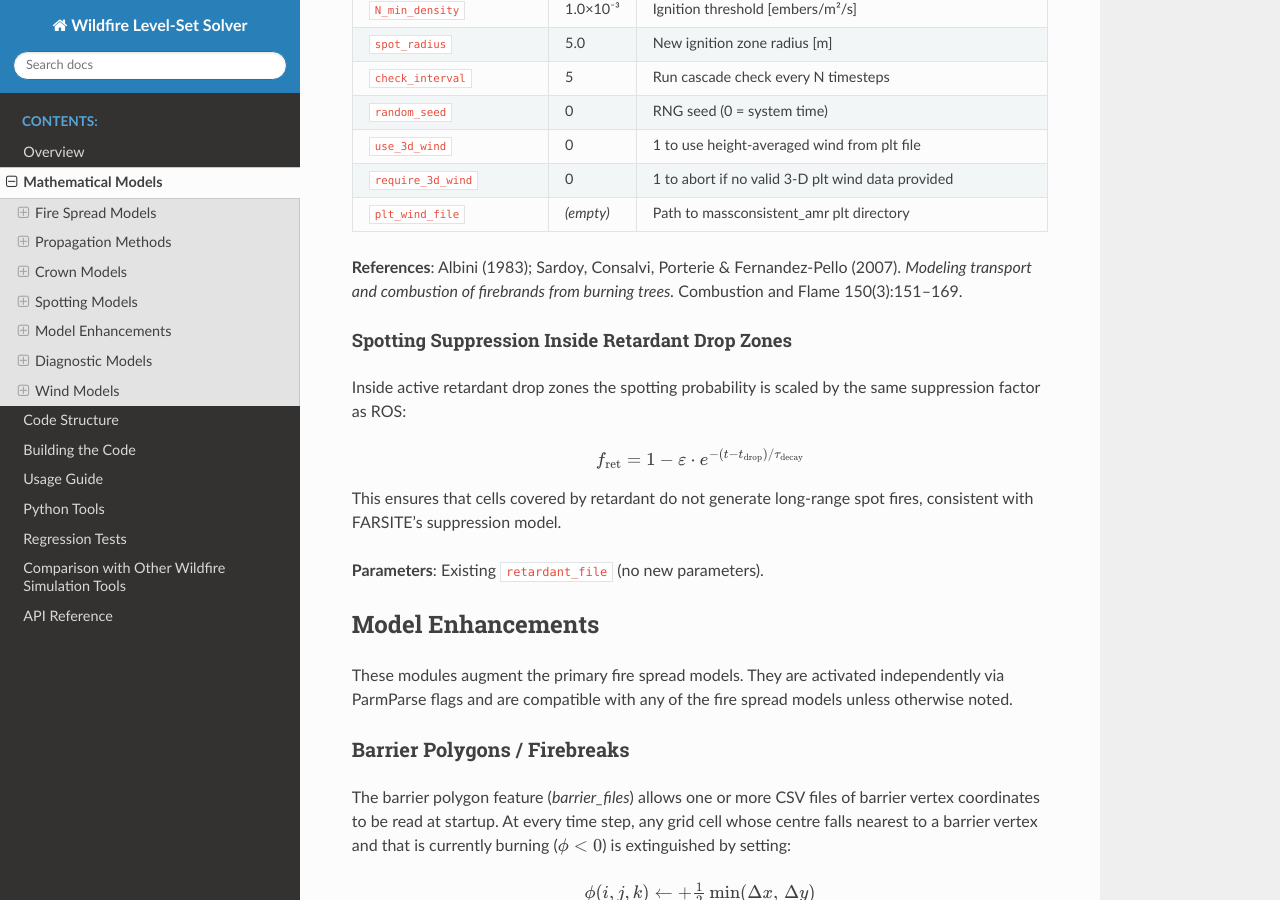
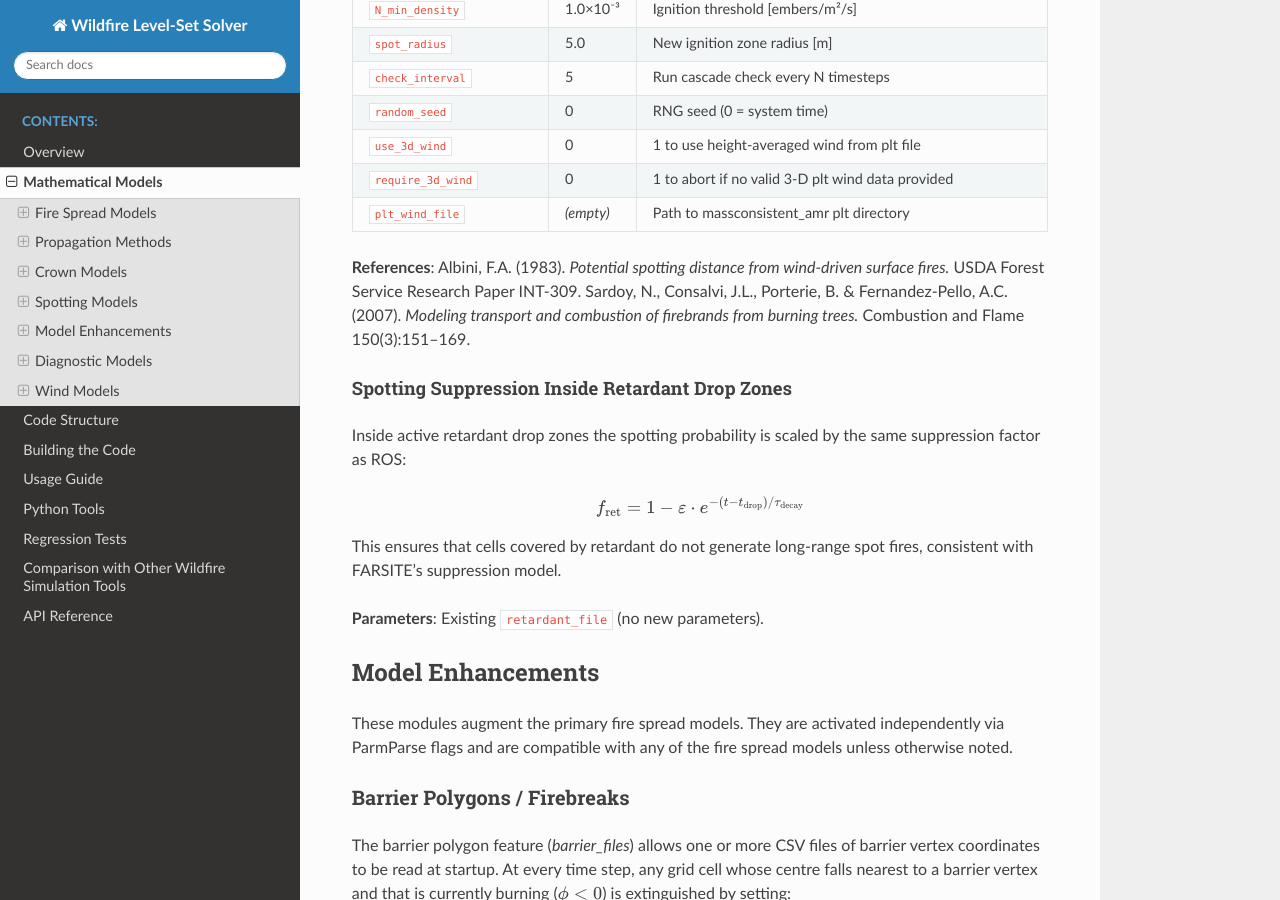
Before and after one commit to hgopalan/wildfire_levelset, a Sphinx documentation site: the page built from docs/mathematical_models.rst, in a window 1280 px wide and 900 px high, scrolled down 21022 px. Built offline with Sphinx 7.4.7 and the Read the Docs theme 3.1.0, drawn with Linux system fonts in a browser that asks for light colours.

Commit message:
address review: remove duplicate numpy import, clarify cell_area comment, fix reference format
Agent-Logs-Url: https://github.com/hgopalan/wildfire_levelset/sessions/52ad0142-0dfb-4ce7-b8a1-3e7ba955edac

Co-authored-by: hgopalan <1108371+hgopalan@users.noreply.github.com>

```diff
--- a/docs/mathematical_models.rst
+++ b/docs/mathematical_models.rst
@@ -1223,7 +1223,9 @@ if no valid 3-D wind file is provided.
      - Path to massconsistent_amr plt directory
 
 **References**:
-Albini (1983); Sardoy, Consalvi, Porterie & Fernandez-Pello (2007).
+Albini, F.A. (1983). *Potential spotting distance from wind-driven surface fires.*
+USDA Forest Service Research Paper INT-309.
+Sardoy, N., Consalvi, J.L., Porterie, B. & Fernandez-Pello, A.C. (2007).
 *Modeling transport and combustion of firebrands from burning trees.*
 Combustion and Flame 150(3):151–169.
 
```
Also changed, not shown: 2 other files.
